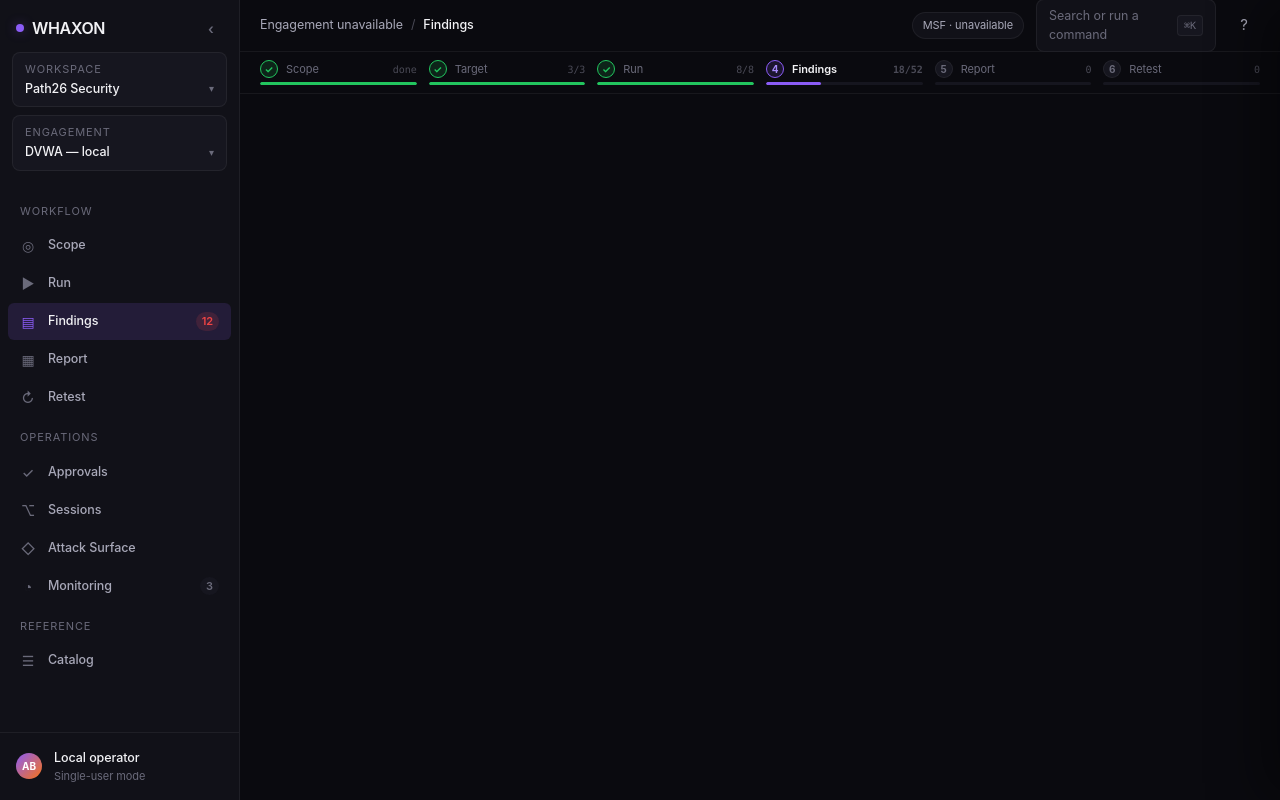
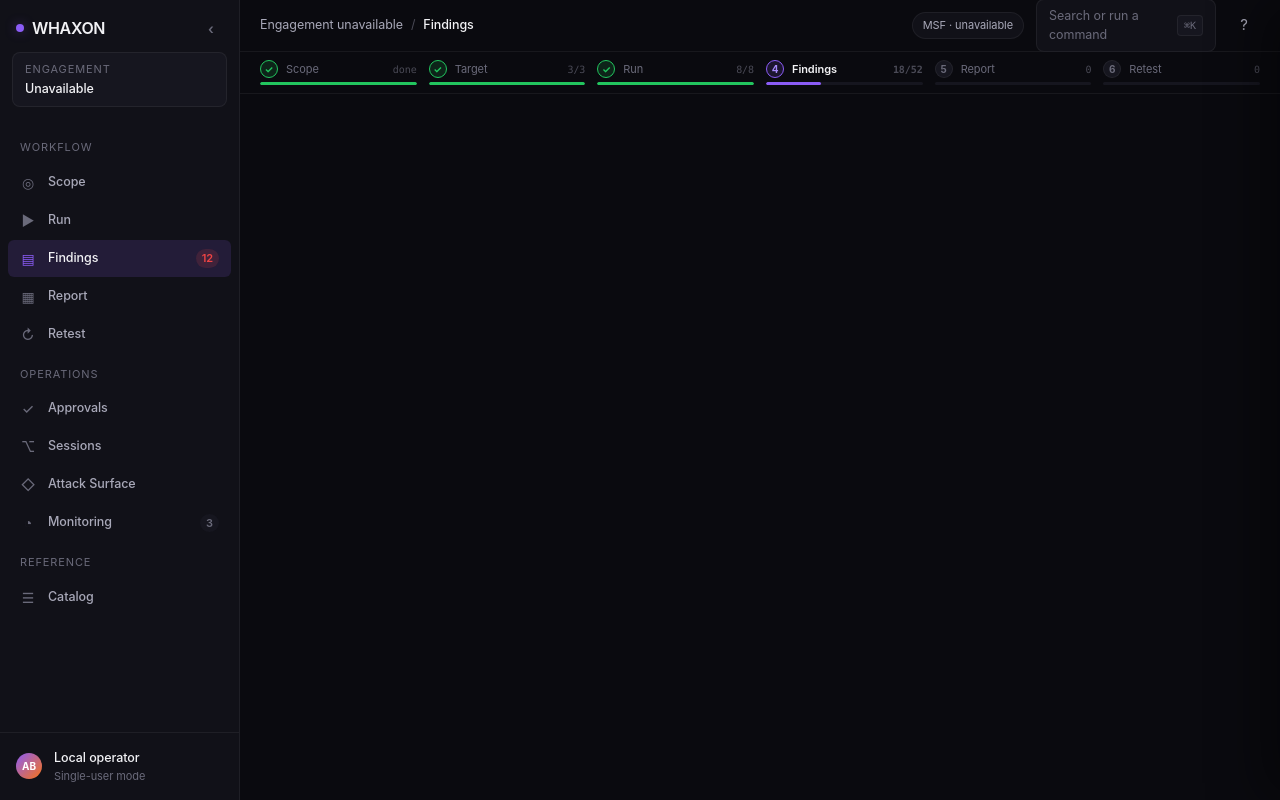
Before and after one commit to andreipath26/WHAXON, a Python web app: template src/whaxon/interfaces/web/templates/base.html in a window 1280 px wide. Run offline with Jinja, Linux system fonts and the light colour scheme; the template is opened without the code that fills it, so the values that code supplies are empty.

Commit message:
fix(ui): render current engagement instead of mock workspace data

```diff
--- a/src/whaxon/interfaces/web/templates/base.html
+++ b/src/whaxon/interfaces/web/templates/base.html
@@ -13,14 +13,14 @@
   <aside class="sidebar">
     <div class="sb-brand"><span class="dot"></span><span class="label-text">WHAXON</span><button class="collapse-btn" id="collapse-btn" data-tip="Collapse sidebar" data-tip-right>‹</button></div>
 
-    <div class="sb-workspace" data-tip="Switch workspace" data-tip-right>
+    <div class="sb-workspace" style="display:none;" aria-hidden="true">
       <div class="label">Workspace</div>
-      <div class="name">Path26 Security <span class="chev">▾</span></div>
+      <div class="name">Single-user workspace</div>
     </div>
 
-    <div class="sb-engagement" data-tip="Switch engagement" data-tip-right>
+    <div class="sb-engagement" data-tip="Current engagement" data-tip-right>
       <div class="label">Engagement</div>
-      <div class="name">DVWA — local <span class="chev">▾</span></div>
+      <div class="name" id="engagement-name">Loading…</div>
     </div>
 
     <nav class="sb-nav">
```
